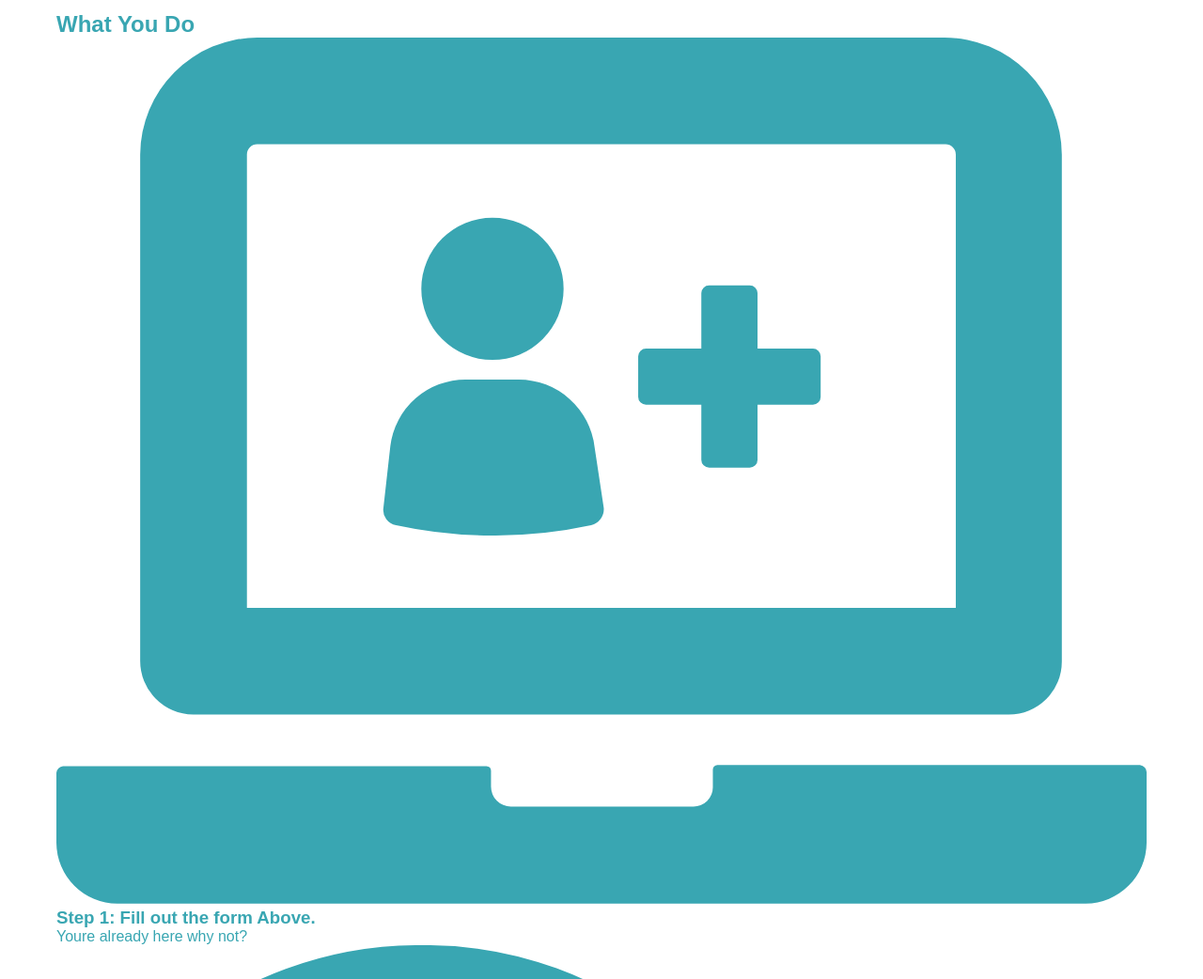
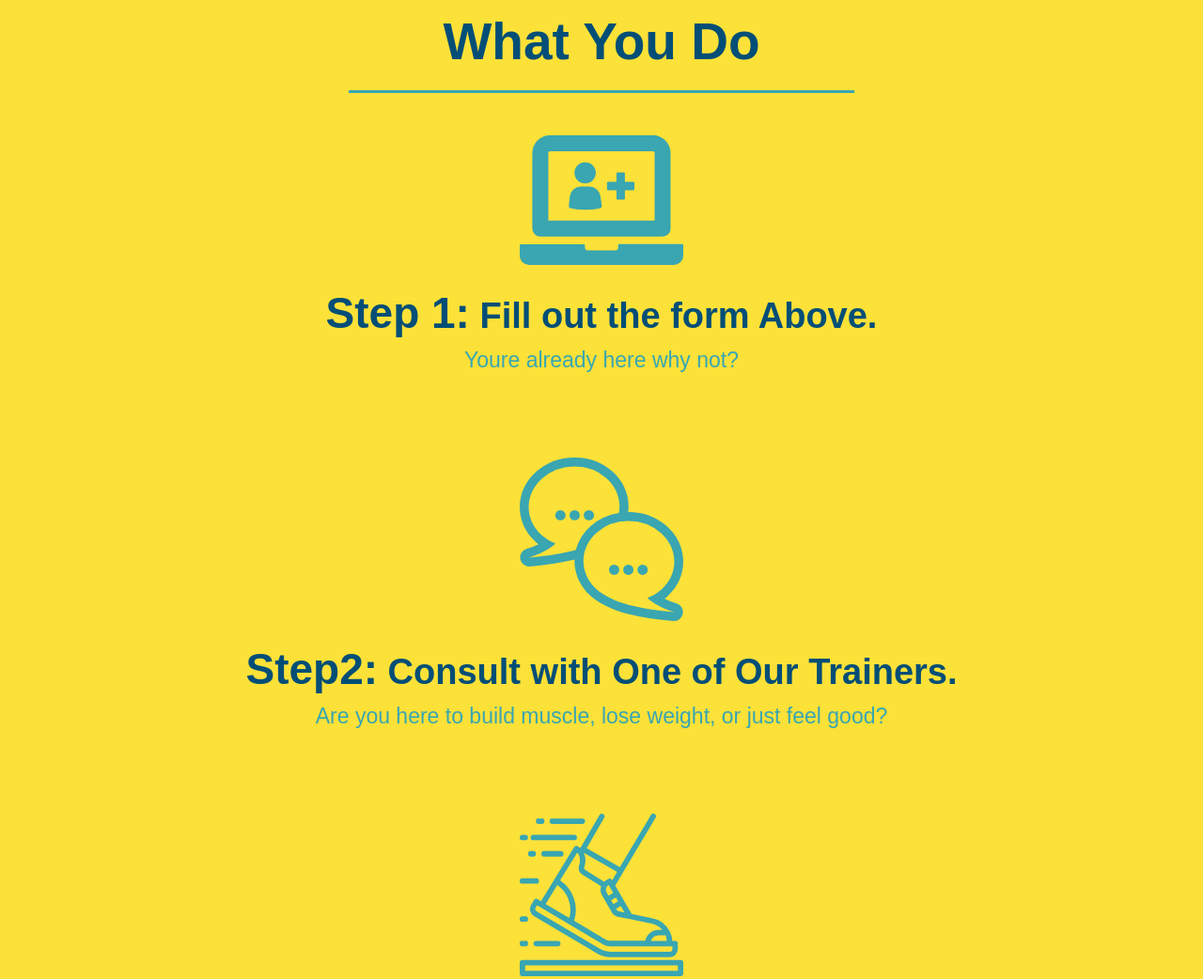
Before and after one commit to Dacepeda/run-buddy, a plain HTML site: page index.html in a window 1280 px wide. Shown: the part 1040-2082 px from the top of the page at 94% size. Drawn offline with Linux system fonts and the light colour scheme.

Commit message:
style waht you do section

```diff
--- a/assets/css/style.css
+++ b/assets/css/style.css
@@ -125,15 +125,6 @@ section {
 .intro {
     text-align: center;
 }
-.intro h2 {
-    font-size: 55px;
-    color: #024e76;
-    margin-bottom: 35px;
-    padding: 0 100px 20px 100px;
-    border-bottom: 3px solid;
-    border-color: #fce138;
-    display: inline-block;
-}
 .intro p {
     line-height: 1.7;
     color: #39a6b2;
@@ -141,3 +132,46 @@ section {
     font-size: 20px;
     margin: 0 auto;
 }
+ .steps {
+     text-align: center;
+     background: #fce138
+ }
+
+ .section-title {
+     font-size: 55px;
+     color: #024e76;
+     margin-bottom: 35px;
+     padding: 0 100px 20px 100px;
+     display: inline-block;
+     border-bottom: 3px solid;
+ }
+ .primary-border {
+     border-color: #fce138;
+ }
+
+ .secondary-border {
+     border-color: #39a6b2;
+ }
+
+ .steps div {
+     margin-bottom: 80px;
+ }
+
+ .steps img {
+     width: 15%;
+     margin: 10px 0;
+ }
+ .steps h3 {
+     color: #024e76;
+     font-size: 46px;
+     margin: 10px;
+ }
+
+ .steps p {
+     color: #39a6b2;
+     font-size: 23px;
+ }
+
+ .steps span {
+     font-size: 38px;
+ }
--- a/index.html
+++ b/index.html
@@ -68,38 +68,38 @@
 
         <!-- "What we do" section-->
         <section id="What-we-do" class="intro">
-            <h2>What We do</h2>
+            <h2 class="section-title primary-border">What We do</h2>
             <p>
                 Lorem ipsum dolor sit amet consectetur adipisicing elit. Perferendis hic dolor itaque, numquam eligendi corrupti alias, sint quo vitae qui facere quos error? Sed earum quo consequatur ducimus corrupti modi.
             </p>
         </section>
 
         <!-- "What you do" section -->
-        <section id="what-you-do">
-            <h2>What You Do</h2>
+        <section id="what-you-do" class="steps">
+            <h2 class="section-title secondary-border">What You Do</h2>
 
             <div>
                 <!-- insert this img element-->
                 <img src="./assets/images/step-1.svg" alt="" />
-                <h3>Step 1: Fill out the form Above.</h3>
+                <h3>Step 1:<span> Fill out the form Above.</span></h3>
                 <p>Youre already here why not?</p>
             </div>
 
             <div>
                 <img src="./assets/images/step-2.svg" alt="" />
-                <h3>Step2: Consult with One of Our Trainers.</h3>
+                <h3>Step2:<span> Consult with One of Our Trainers.</span></h3>
                 <p>Are you here to build muscle, lose weight, or just feel good?</p>
             </div>
 
             <div>
                 <img src="./assets/images/step-3.svg" alt="" />
-                <h3>Step 3: Get Running.</h3>
+                <h3>Step 3:<span> Get Running.</span></h3>
                 <p>Hit the ground running (literally) one your trainer lays out your plan</p>
             </div>
 
             <div>
                 <img src="./assets/images/step-4.svg" alt="" />
-                <h3>Step 4: See Results.</h3>
+                <h3>Step 4:<span> See Results.</span></h3>
                 <p>Bi-weekly checkins with your trainer will keep you focused</p>
             </div>
         </section>
```
